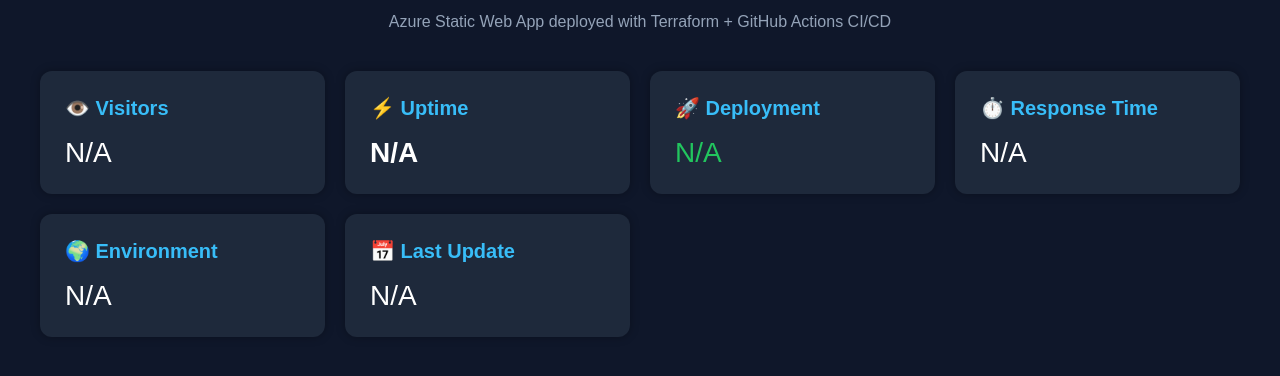
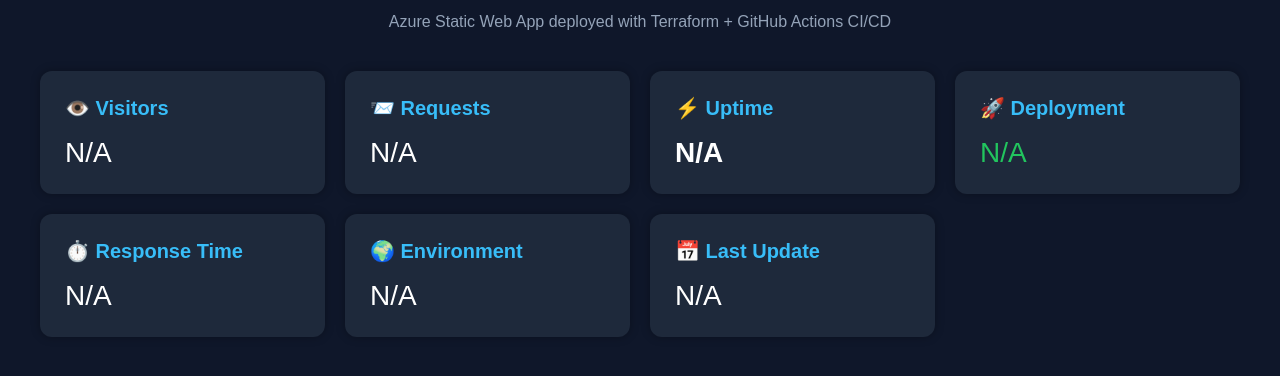
Before and after one commit to Svenitguy/iac-site, a plain HTML site: page website/index.html in a window 1280 px wide. Shown: the part 102-478 px from the top of the page. Drawn offline with Linux system fonts and the light colour scheme; no server answers.

Commit message:
Add requests metric to dashboard

```diff
--- a/website/index.html
+++ b/website/index.html
@@ -61,10 +61,17 @@
         <h2>👁️ Visitors</h2>
         <p id="visitors">...</p>
       </div>
+
+      <div class="card">
+        <h2>📨 Requests</h2>
+        <p id="requests">...</p>
+      </div>
+
       <div class="card">
         <h2>⚡ Uptime</h2>
         <p id="uptime" class="status">...</p>
       </div>
+
       <div class="card">
         <h2>🚀 Deployment</h2>
         <p id="deployment" class="success">...</p>
--- a/website/script.js
+++ b/website/script.js
@@ -5,6 +5,10 @@
     // 👥 Visitors
     const visitorsElem = document.getElementById("visitors");
     visitorsElem.innerText = data.visitors ?? "0";
+
+    // 📨 Requests ← nieuw
+    const requestsElem = document.getElementById("requests");
+    requestsElem.innerText = data.requests ?? "0";
 
     // ⚡ Uptime
     const uptimeElem = document.getElementById("uptime");
@@ -61,7 +65,7 @@
   .catch(err => {
     console.error("API error:", err);
 
-    ["visitors", "uptime", "deployment", "responseTime", "environment", "lastUpdate"].forEach(id => {
+    ["visitors", "requests", "uptime", "deployment", "responseTime", "environment", "lastUpdate"].forEach(id => {
       document.getElementById(id).innerText = "N/A";
     });
   });
```
